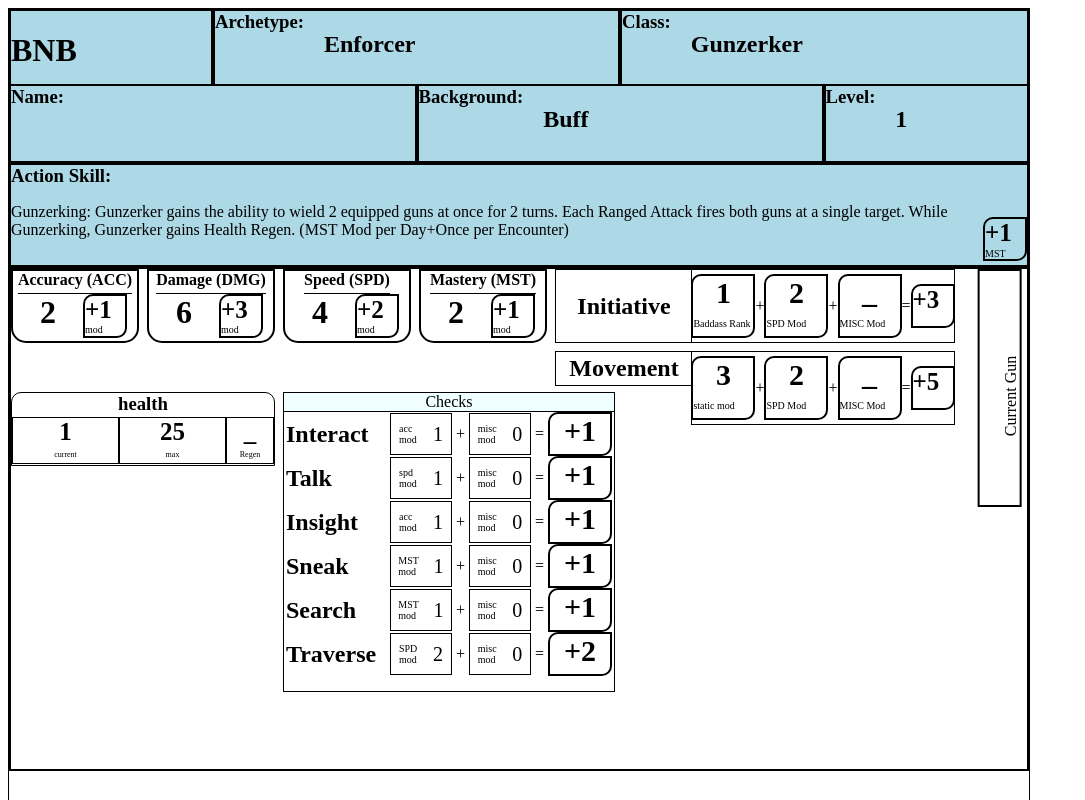
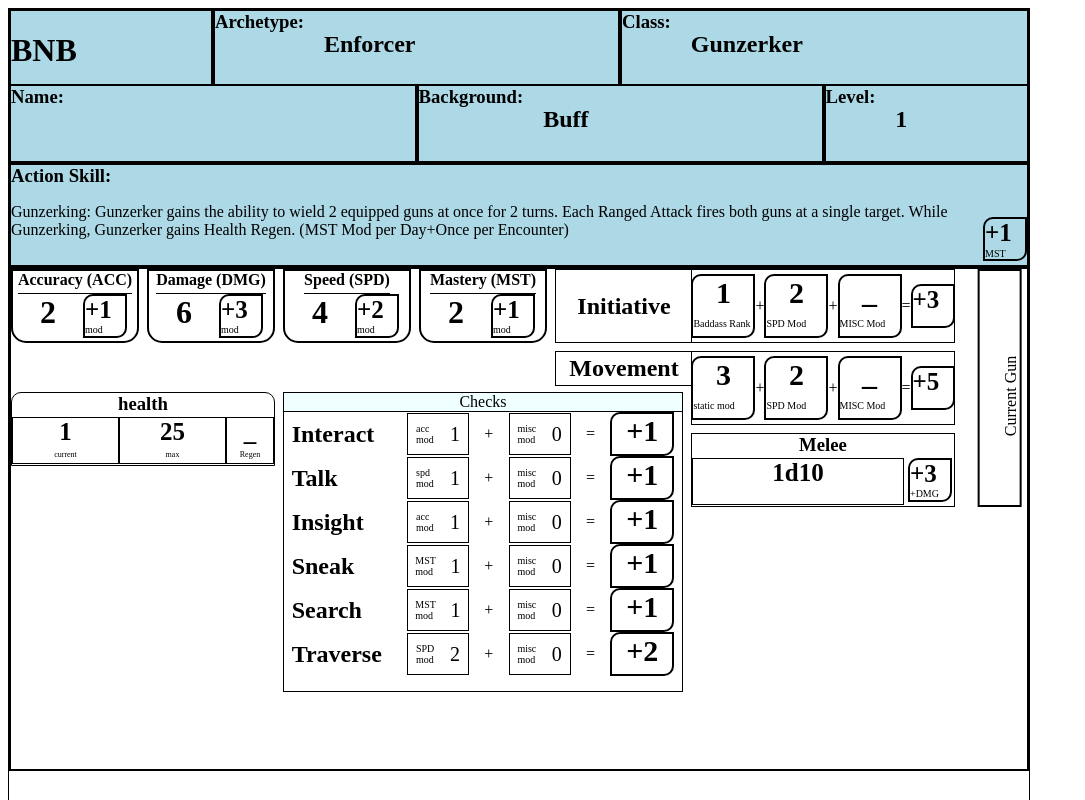
Before and after one commit to chrehall68/character-sheet, a React (Create React App) app: page / in a window 1280 px wide. Shown: the top 800 px of the page, without its empty margins (0-1085 px from the left). Built offline with nearby package versions, Linux system fonts and the light colour scheme.

Commit message:
melee box

```diff
--- a/src/Body.css
+++ b/src/Body.css
@@ -157,7 +157,7 @@
 
 /* Checks stuff */
 .checks{
-    grid-column: span 5;
+    grid-column: span 6;
     grid-row: span 15;
     border: 1px solid black;
 }
@@ -199,3 +199,27 @@
     grid-area: plus;
     margin: auto auto;
 }
+
+/*Melee box*/
+.melee{
+    grid-column:span 4;
+    grid-row: span 4;
+    display:grid;
+    grid-template-areas: "header header header"
+                         "die die mod";
+    border:1px solid black;
+}
+.melee .header{
+    grid-area: header;
+    height:min-content;
+    text-align: center;
+    padding: 0px auto;
+    margin: 0px auto;
+}
+.melee .die{
+    grid-area:die;
+    width:210px;
+}
+.melee .mod{
+    grid-area: mod;
+}
--- a/src/Body.js
+++ b/src/Body.js
@@ -158,6 +158,16 @@ class ChecksItem extends React.Component {
     }
 }
 
+class Melee extends React.Component {
+    render() {
+        return <div className='melee' style={this.props.style}>
+            <h3 className="header">Melee</h3>
+            <MainAndLabelBox main="1d10" label="" className="die" />
+            <ModifierBox className="mod" modifier="+3" small_desc="+DMG" />
+        </div>
+    }
+}
+
 export class Body extends React.Component {
     render() {
         return (
@@ -177,7 +187,7 @@ export class Body extends React.Component {
 
                 <Health style={{ gridRow: "7/span 4" }} />
                 <Checks style={{ gridRow: "7/span 15" }} />
-
+                <Melee style={{ gridRow: "9/span 4" }} />
             </div>
         )
     }
```
